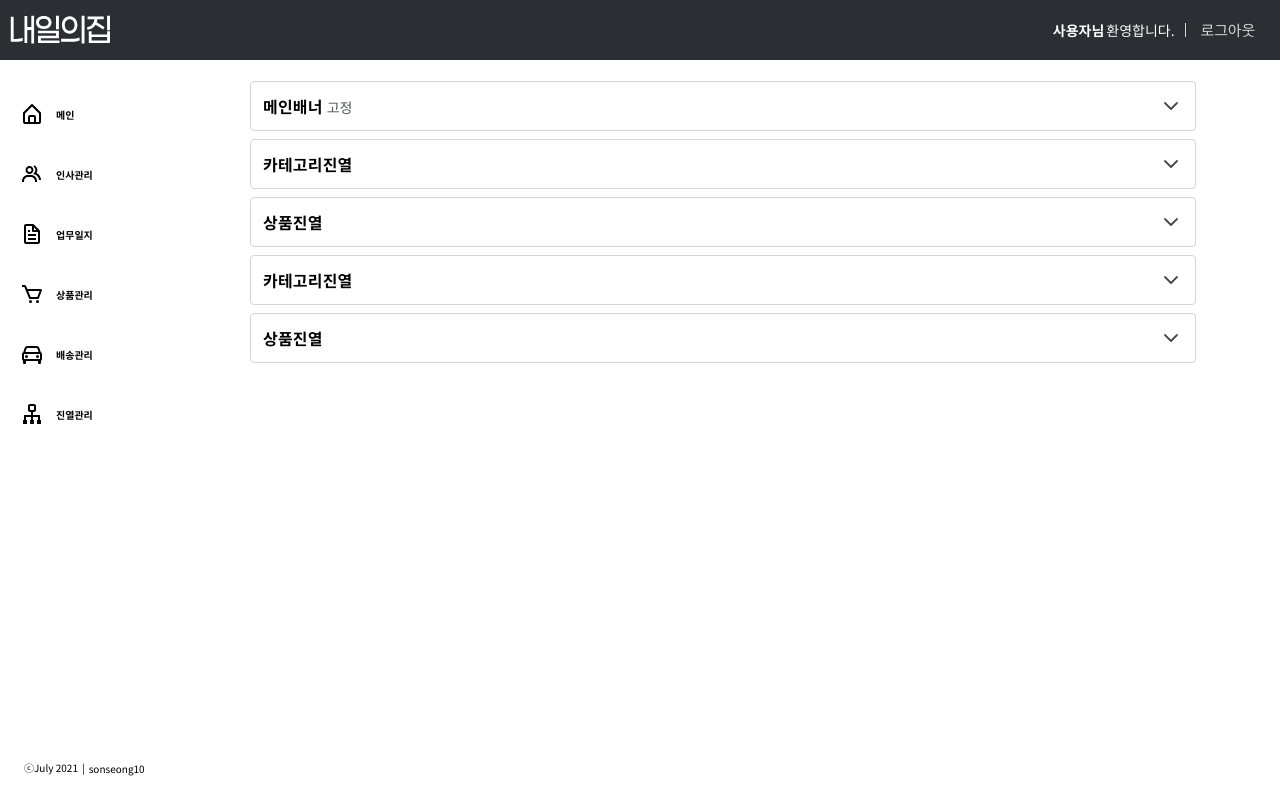
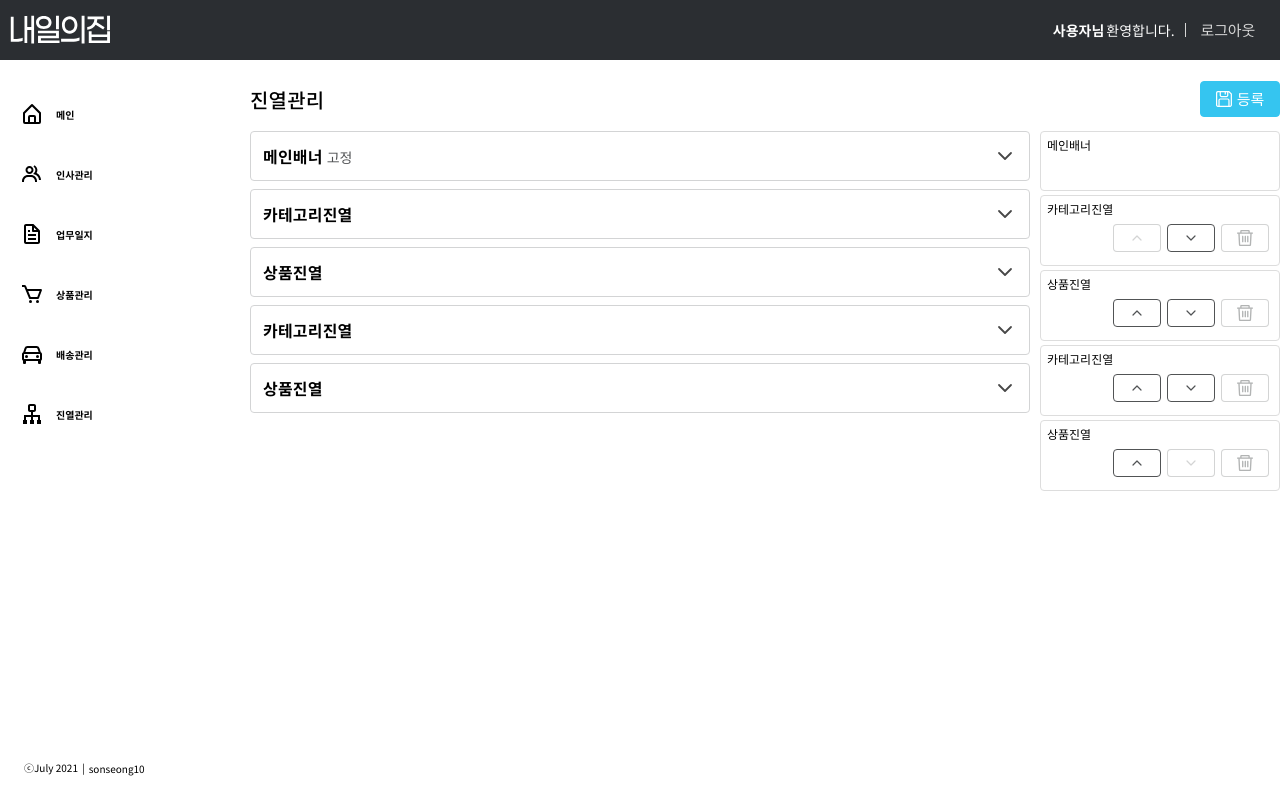
Before and after one commit to sonseong10/ecommerce-monorepo, a React (Create React App) app: page /admin/display in a window 1280 px wide. Built offline with nearby package versions, Linux system fonts and the light colour scheme; no server answers.

Commit message:
진열관리 퍼블리싱

```diff
--- a/src/components/ui/RadioGroup.tsx
+++ b/src/components/ui/RadioGroup.tsx
@@ -91,16 +91,16 @@ const RadioItem = styled.p<{
           & label {
             display: block;
             width: 60px;
-            height: 36px;
+            height: 30px;
             border: 1px solid var(--btn-dark);
             border-left: 0;
             color: var(--btn-dark);
-            line-height: 33px;
-            font-size: ${props => props.theme.fontSize.text.lg};
+            line-height: 28px;
+            font-size: ${props => props.theme.fontSize.text.sm};
             text-align: center;
 
             &:hover {
-              background-color: var(--btn-dark-hover);
+              background-color: var(--btn-light-gray-hover);
               cursor: pointer;
             }
           }
--- a/src/pages/display/index.tsx
+++ b/src/pages/display/index.tsx
@@ -3,13 +3,55 @@ import Button from 'components/ui/Button'
 import { UiInputFile } from 'components/ui/InputFile'
 import { UiInputText } from 'components/ui/InputText'
 import OptionGrid from 'components/ui/OptionGrid'
+import { UiRadioGroup } from 'components/ui/RadioGroup'
 import React from 'react'
-import { ElementGroup } from 'styles/components'
+import styled from 'styled-components'
+import { ElementGroup, Title } from 'styles/components'
+
+const DisplayWrapper = styled(ElementGroup.Row)`
+  position: relative;
+`
+
+const LeftGroup = styled.div`
+  max-height: calc(100vh - 150px);
+  max-width: calc(100% - 250px);
+  overflow-y: auto;
+`
+const RightGroup = styled.div`
+  position: absolute;
+  top: 0;
+  height: calc(100vh - 150px);
+  width: 240px;
+  right: 0;
+`
+
+const OrderList = styled.ol`
+  li {
+    border: 1px solid var(--btn-disabled);
+    border-radius: 4px;
+    padding: 6px;
+    min-height: 60px;
+    font-size: 12px;
+    margin-bottom: 4px;
+
+    > div {
+      margin: 4px;
+    }
+  }
+`
+
 function DisplayPage() {
   return (
     <>
-      <ElementGroup.Row>
-        <div>
+      <ElementGroup.Row flexContent="between">
+        <Title size="md" weight="medium">
+          진열관리
+        </Title>
+
+        <Button text="등록" thin color="primary" btnSize="xsm" iconName="Save" iconPosition="before" />
+      </ElementGroup.Row>
+      <DisplayWrapper>
+        <LeftGroup>
           <Accordion
             data={[
               {
@@ -22,68 +64,10 @@ function DisplayPage() {
                         title: '배너설정',
                         element: (
                           <>
-                            <div></div>
+                            <div>preview carousel</div>
                             <ElementGroup.Row>
                               <UiInputFile id="dsd" />
-                              <UiInputText id="dsdd" />
-                              <Button iconName="Plus" iconPosition="center" btnType="border" thin btnSize="sm" />
-                              <Button
-                                iconName="Delete"
-                                iconPosition="center"
-                                btnType="border"
-                                thin
-                                btnSize="sm"
-                                disabled
-                              />
-                              <Button
-                                iconName="UpArrow"
-                                iconPosition="center"
-                                btnType="border"
-                                thin
-                                btnSize="sm"
-                                disabled
-                              />
-                              <Button
-                                iconName="DownArrow"
-                                iconPosition="center"
-                                btnType="border"
-                                thin
-                                btnSize="sm"
-                                disabled
-                              />
-                            </ElementGroup.Row>
-                            <ElementGroup.Row>
-                              <UiInputFile id="dsd" />
-                              <UiInputText id="dsdd" />
-                              <Button iconName="Plus" iconPosition="center" btnType="border" thin btnSize="sm" />
-                              <Button
-                                iconName="Delete"
-                                iconPosition="center"
-                                btnType="border"
-                                thin
-                                btnSize="sm"
-                                disabled
-                              />
-                              <Button
-                                iconName="UpArrow"
-                                iconPosition="center"
-                                btnType="border"
-                                thin
-                                btnSize="sm"
-                                disabled
-                              />
-                              <Button
-                                iconName="DownArrow"
-                                iconPosition="center"
-                                btnType="border"
-                                thin
-                                btnSize="sm"
-                                disabled
-                              />
-                            </ElementGroup.Row>
-                            <ElementGroup.Row>
-                              <UiInputFile id="dsd" />
-                              <UiInputText id="dsdd" />
+                              <UiInputText id="dsdd" placeholder="이동할 페이지주소 입력" />
                               <Button iconName="Plus" iconPosition="center" btnType="border" thin btnSize="sm" />
                               <Button
                                 iconName="Delete"
@@ -117,15 +101,200 @@ function DisplayPage() {
                   />
                 ),
               },
-              { title: '카테고리진열' },
-              { title: '상품진열' },
-              { title: '카테고리진열' },
-              { title: '상품진열' },
+              {
+                title: '카테고리진열',
+                element: (
+                  <>
+                    <UiRadioGroup
+                      name="category_type"
+                      data={[
+                        { id: 'ex', text: '기획전' },
+                        { id: 'ex1', text: '상품' },
+                      ]}
+                      init={0}
+                      type="button"
+                    />
+
+                    <OptionGrid
+                      data={[
+                        {
+                          title: '타이틀',
+                          element: (
+                            <ElementGroup.Row>
+                              <UiInputText id="title" />
+                            </ElementGroup.Row>
+                          ),
+                        },
+                        {
+                          title: '더보기버튼 설정',
+                          element: (
+                            <ElementGroup.Row>
+                              <UiRadioGroup
+                                name="moreButtonState"
+                                type="button"
+                                data={[
+                                  { id: 'ex', text: '활성화' },
+                                  { id: 'ex1', text: '비활성화' },
+                                ]}
+                                init={0}
+                              />
+                            </ElementGroup.Row>
+                          ),
+                        },
+                        {
+                          title: '기획전설정',
+                          element: (
+                            <ElementGroup.Row>
+                              <Button text="기획전 선택" />
+                            </ElementGroup.Row>
+                          ),
+                        },
+                      ]}
+                    />
+                  </>
+                ),
+              },
+              {
+                title: '상품진열',
+                element: (
+                  <>
+                    <OptionGrid
+                      data={[
+                        {
+                          title: '타이틀',
+                          element: (
+                            <ElementGroup.Row>
+                              <UiInputText id="title1" />
+                            </ElementGroup.Row>
+                          ),
+                        },
+                        {
+                          title: '더보기버튼 설정',
+                          element: (
+                            <ElementGroup.Row>
+                              <UiRadioGroup
+                                name="moreButtonState1"
+                                type="button"
+                                data={[
+                                  { id: 'ex', text: '활성화' },
+                                  { id: 'ex1', text: '비활성화' },
+                                ]}
+                                init={0}
+                              />
+                            </ElementGroup.Row>
+                          ),
+                        },
+                        {
+                          title: '상품진열 설정',
+                          element: (
+                            <ElementGroup.Row>
+                              <Button text="상품 선택" />
+                            </ElementGroup.Row>
+                          ),
+                        },
+                      ]}
+                    />
+                  </>
+                ),
+              },
+              {
+                title: '카테고리진열',
+                element: (
+                  <>
+                    <UiRadioGroup
+                      name="category_type2"
+                      data={[
+                        { id: 'ex', text: '기획전' },
+                        { id: 'ex1', text: '상품' },
+                      ]}
+                      init={1}
+                      type="button"
+                    />
+                  </>
+                ),
+              },
+              {
+                title: '상품진열',
+                element: (
+                  <OptionGrid
+                    data={[
+                      {
+                        title: '타이틀',
+                        element: (
+                          <ElementGroup.Row>
+                            <UiInputText id="title1" />
+                          </ElementGroup.Row>
+                        ),
+                      },
+                      {
+                        title: '더보기버튼 설정',
+                        element: (
+                          <ElementGroup.Row>
+                            <UiRadioGroup
+                              name="moreButtonState1"
+                              type="button"
+                              data={[
+                                { id: 'ex', text: '활성화' },
+                                { id: 'ex1', text: '비활성화' },
+                              ]}
+                              init={0}
+                            />
+                          </ElementGroup.Row>
+                        ),
+                      },
+                      {
+                        title: '상품진열 설정',
+                        element: (
+                          <ElementGroup.Row>
+                            <Button text="상품 선택" />
+                          </ElementGroup.Row>
+                        ),
+                      },
+                    ]}
+                  />
+                ),
+              },
             ]}
           />
-        </div>
-        <div></div>
-      </ElementGroup.Row>
+        </LeftGroup>
+        <RightGroup>
+          <OrderList>
+            <li>메인배너</li>
+            <li>
+              카테고리진열
+              <ElementGroup.Row flexContent="end">
+                <Button iconName="UpArrow" iconPosition="center" btnType="border" thin btnSize="sm" disabled />
+                <Button iconName="DownArrow" iconPosition="center" btnType="border" thin btnSize="sm" />
+                <Button iconName="Delete" iconPosition="center" btnType="border" thin btnSize="xsm" disabled />
+              </ElementGroup.Row>
+            </li>
+            <li>
+              상품진열
+              <ElementGroup.Row flexContent="end">
+                <Button iconName="UpArrow" iconPosition="center" btnType="border" thin btnSize="sm" />
+                <Button iconName="DownArrow" iconPosition="center" btnType="border" thin btnSize="sm" />
+                <Button iconName="Delete" iconPosition="center" btnType="border" thin btnSize="xsm" disabled />
+              </ElementGroup.Row>
+            </li>
+            <li>
+              카테고리진열
+              <ElementGroup.Row flexContent="end">
+                <Button iconName="UpArrow" iconPosition="center" btnType="border" thin btnSize="xsm" />
+                <Button iconName="DownArrow" iconPosition="center" btnType="border" thin btnSize="xsm" />
+                <Button iconName="Delete" iconPosition="center" btnType="border" thin btnSize="xsm" disabled />
+              </ElementGroup.Row>
+            </li>
+            <li>
+              상품진열
+              <ElementGroup.Row flexContent="end">
+                <Button iconName="UpArrow" iconPosition="center" btnType="border" thin btnSize="xsm" />
+                <Button iconName="DownArrow" iconPosition="center" btnType="border" thin btnSize="xsm" disabled />
+                <Button iconName="Delete" iconPosition="center" btnType="border" thin btnSize="xsm" disabled />
+              </ElementGroup.Row>
+            </li>
+          </OrderList>
+        </RightGroup>
+      </DisplayWrapper>
     </>
   )
 }
```
